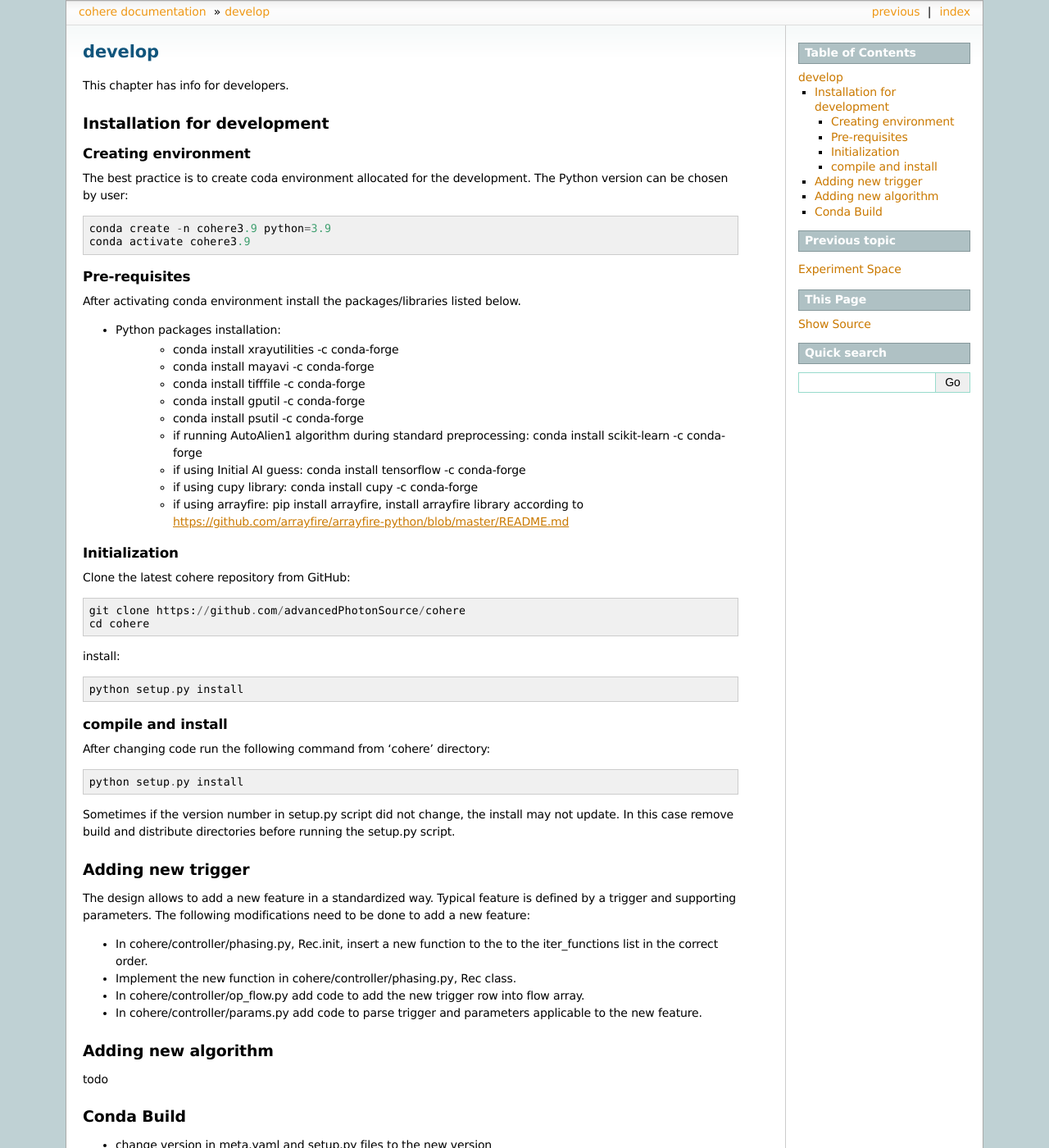
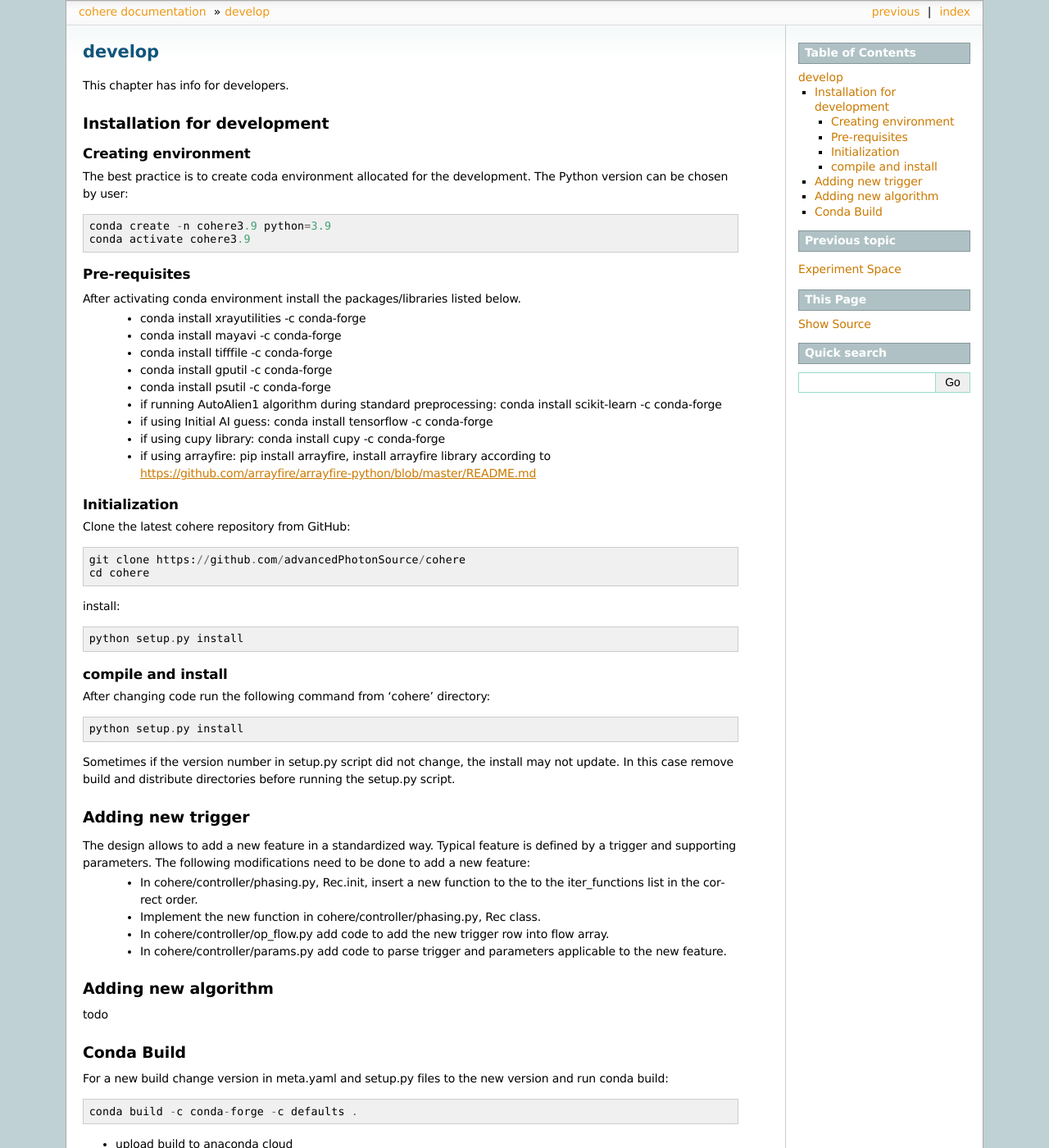
Before and after one commit to AdvancedPhotonSource/cohere, a Sphinx documentation site: the page built from docs/source/for_developers.rst, in a window 1280 px wide and 1400 px high. Shown: the whole window at 82% size. Built offline with Sphinx 7.4.7, drawn with Linux system fonts in a browser that asks for light colours.

```diff
--- a/docs/source/conf.py
+++ b/docs/source/conf.py
@@ -46,7 +46,9 @@ napoleon_numpy_docstring = True
 # List of patterns, relative to source directory, that match files and
 # directories to ignore when looking for source files.
 # This pattern also affects html_static_path and html_extra_path.
-exclude_patterns = []
+
+exclude_patterns = globals().get('exclude_patterns', [])
+exclude_patterns.extend(['_build'])
 
 
 # -- Options for HTML output -------------------------------------------------
@@ -61,6 +63,7 @@ html_theme = 'sphinxdoc'
 # so a file named "default.css" will overwrite the builtin "default.css".
 #html_static_path = ['_static']
 
-autodoc_mock_imports = ['tensorflow', 'tvtk', 'tifffile', 'psutil', 'gputil']
+autodoc_mock_imports = ['tifffile','scipy', 'tvtk', 'gputil']
+import cohere
 
 master_doc = 'index'
--- a/docs/source/for_developers.rst
+++ b/docs/source/for_developers.rst
@@ -7,7 +7,7 @@ Installation for development
 ============================
 Creating environment
 ++++++++++++++++++++
-| The best practice is to create coda environment allocated for the development. The Python version can be chosen by user:
+The best practice is to create coda environment allocated for the development. The Python version can be chosen by user:
 ::
 
     conda create -n cohere3.9 python=3.9
@@ -16,21 +16,20 @@ Creating environment
 
 Pre-requisites
 ++++++++++++++
-| After activating conda environment install the packages/libraries listed below.
-- Python packages installation:
-   - conda install xrayutilities -c conda-forge
-   - conda install mayavi -c conda-forge
-   - conda install tifffile -c conda-forge
-   - conda install gputil -c conda-forge
-   - conda install psutil -c conda-forge
-   - if running AutoAlien1 algorithm during standard preprocessing: conda install scikit-learn -c conda-forge
-   - if using Initial AI guess: conda install tensorflow -c conda-forge
-   - if using cupy library: conda install cupy -c conda-forge
-   - if using arrayfire: pip install arrayfire, install arrayfire library according to https://github.com/arrayfire/arrayfire-python/blob/master/README.md
+After activating conda environment install the packages/libraries listed below.
+    - conda install xrayutilities -c conda-forge
+    - conda install mayavi -c conda-forge
+    - conda install tifffile -c conda-forge
+    - conda install gputil -c conda-forge
+    - conda install psutil -c conda-forge
+    - if running AutoAlien1 algorithm during standard preprocessing: conda install scikit-learn -c conda-forge
+    - if using Initial AI guess: conda install tensorflow -c conda-forge
+    - if using cupy library: conda install cupy -c conda-forge
+    - if using arrayfire: pip install arrayfire, install arrayfire library according to https://github.com/arrayfire/arrayfire-python/blob/master/README.md
 
 Initialization
 ++++++++++++++
-| Clone the latest cohere repository from GitHub:
+Clone the latest cohere repository from GitHub:
 ::
 
     git clone https://github.com/advancedPhotonSource/cohere
@@ -44,7 +43,7 @@ Initialization
 
 compile and install
 +++++++++++++++++++
-| After changing code run the following command from 'cohere' directory:
+After changing code run the following command from 'cohere' directory:
 ::
 
     python setup.py install
@@ -53,22 +52,19 @@ compile and install
 
 Adding new trigger
 ==================
-| The design allows to add a new feature in a standardized way. Typical feature is defined by a trigger and supporting parameters. The following modifications need to be done to add a new feature:
-- In cohere/controller/phasing.py, Rec.init, insert a new function to the to the iter_functions list in the correct order.
-- Implement the new function in cohere/controller/phasing.py, Rec class.
-- In cohere/controller/op_flow.py add code to add the new trigger row into flow array.
-- In cohere/controller/params.py add code to parse trigger and parameters applicable to the new feature.
+The design allows to add a new feature in a standardized way. Typical feature is defined by a trigger and supporting parameters. The following modifications need to be done to add a new feature:
+    - In cohere/controller/phasing.py, Rec.init, insert a new function to the to the iter_functions list in the correct order.
+    - Implement the new function in cohere/controller/phasing.py, Rec class.
+    - In cohere/controller/op_flow.py add code to add the new trigger row into flow array.
+    - In cohere/controller/params.py add code to parse trigger and parameters applicable to the new feature.
 
 Adding new algorithm
 ====================
-| todo
+todo
 
 Conda Build
 ===========
-- change version in meta.yaml and setup.py files to the new version
-
-
-- run conda build:
+For a new build change version in meta.yaml and setup.py files to the new version and run conda build:
 ::
 
     conda build -c conda-forge -c defaults .
--- a/docs/source/how_to_use.rst
+++ b/docs/source/how_to_use.rst
@@ -2,8 +2,7 @@
 
 Using cohere with cohere-scripts package
 ========================================
-| User scripts can be obtained from https://github.com/AdvancedPhotonSource/cohere-scripts. The cohere-scripts package, is a supplemental git repository that contains executable python scripts for every stage of CDI phase retrieval, from raw data processing to final images. Part of package are classes encapsulating instruments that are used to collect experiment data at the 34-ID-C beamline. User with other instruments than those defined in 34-ID-C suite can easily add own code that would encapsulate user's beamline specifics.
-In addition the repository contains directory with sample configuration files for each stage, and a complete example including experimental data, and configuration files to phase the data.
+| User scripts can be obtained from https://github.com/AdvancedPhotonSource/cohere-scripts. The cohere-scripts package, is a supplemental git repository that contains executable python scripts for every stage of CDI phase retrieval, from raw data processing to final images. Part of package are classes encapsulating instruments that are used to collect experiment data at the 34-ID-C beamline. User with other instruments than those defined in 34-ID-C suite can easily add own code that would encapsulate user's beamline specifics. In addition the repository contains directory with sample configuration files for each stage, and a complete example including experimental data, and configuration files to phase the data.
 
 Installing Scripts
 ##################
--- a/docs/source/installation.rst
+++ b/docs/source/installation.rst
@@ -9,6 +9,7 @@ Conda Installation
 First you must have `Conda <http://continuum.io/downloads>` installed.
 It is highly recommended to install the cohere package in conda environment.
 To create and activate the environment run the commands below::
+
     conda create --name <env_name> python=3.9
     conda activate <env_name>
 
--- a/requirements.txt
+++ b/requirements.txt
@@ -1,5 +1 @@
 numpy
-tiffile
-gputil
-psutil
-cohere
```
